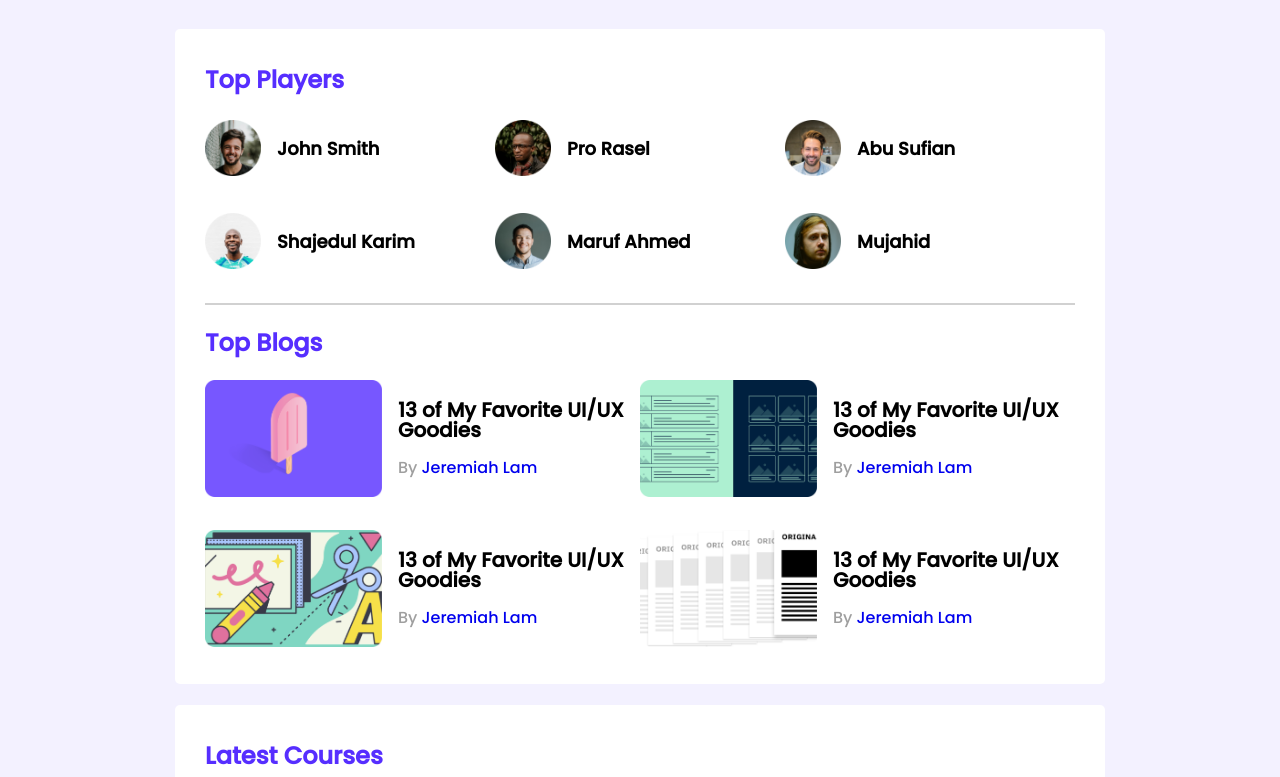
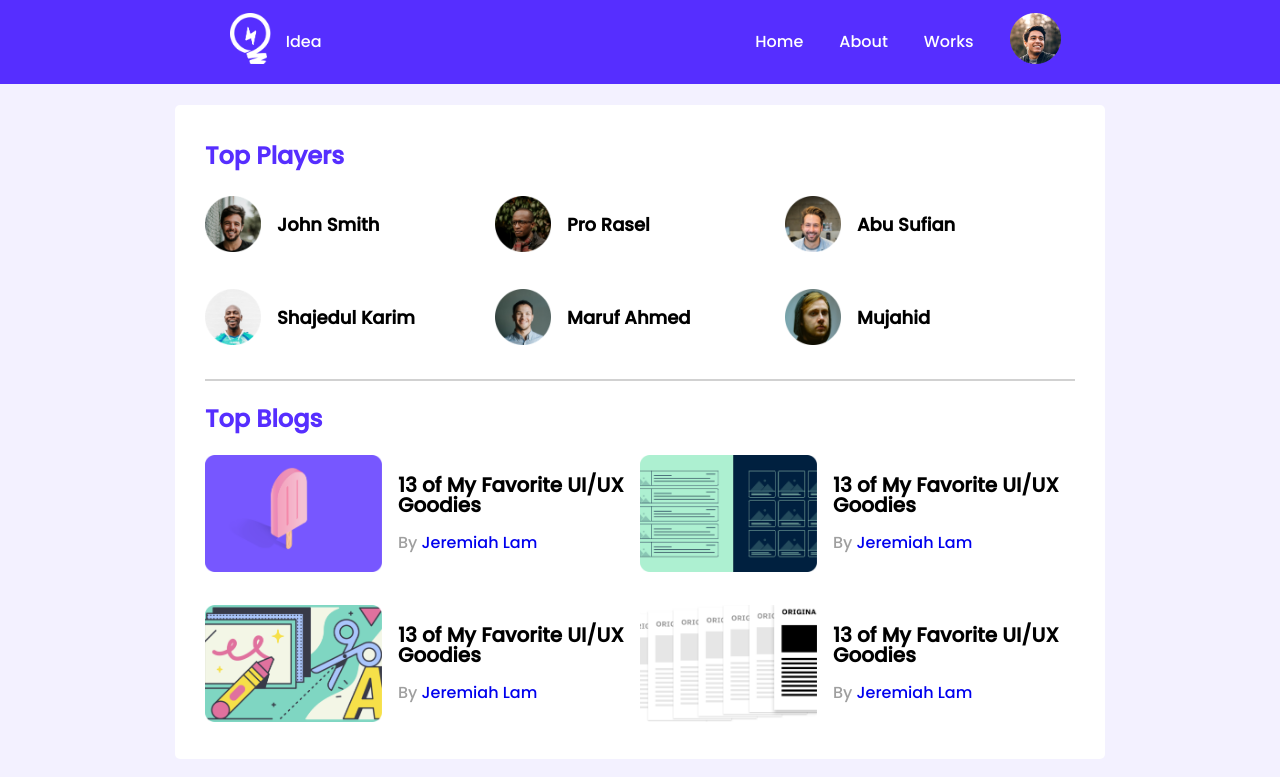
Before and after one commit to fayjulislam/leader-board-css3, a plain HTML site: page index.html in a window 1280 px wide. Shown: the top 777 px of the page. Drawn offline with Linux system fonts and the light colour scheme.

Commit message:
header added

```diff
--- a/index.html
+++ b/index.html
@@ -13,6 +13,29 @@
 </head>
 
 <body>
+    <!-- navbar starting -->
+    <header>
+        <nav class="navbar">
+            <div class="left-nav-items">
+                <div class="logo">
+                    <img src="images/icons/logo.png" alt="">
+                </div>
+                <div class="logo-text">
+                    <p>Idea</p>
+                </div>
+            </div>
+            <div class="right-nav-items">
+                <ul class="menu-items">
+                    <li><a href="">Home</a></li>
+                    <li><a href="">About</a></li>
+                    <li><a href="">Works</a></li>
+                </ul>
+                <div class="profile-image">
+                    <img src="images/icons/profile.png" alt="">
+                </div>
+            </div>
+        </nav>
+    </header>
     <!-- Top players section start -->
     <main>
         <section class="container">
--- a/styles/style.css
+++ b/styles/style.css
@@ -3,6 +3,7 @@
 
 /* common styles and utilities starts*/
 body{
+    margin: 0;
     font-family: 'Poppins', sans-serif;
     background-color: #F3F1FF;;
 }
@@ -14,7 +15,51 @@ main{
 h3{
     font-size: 18px;
 }
+
+/*-----------------------
+          header styles
+----------------------------*/
 /* common styles and utilities end */
+.navbar{
+    background-color: #562EFF;
+    width: 100%;
+    display: flex;
+    justify-content: space-between;
+}
+.logo img{
+    width: 40.42px;
+    height: 51px;
+}
+.logo-text{
+    color: white;
+    margin-left: 15px;
+}
+.left-nav-items {
+    display: flex;
+    padding-top: 1%;
+    padding-bottom: 1%;
+    padding-left: 18%;
+}
+.right-nav-items{
+    display: flex;
+    padding-top: 1%;
+    padding-bottom: 1%;
+    padding-right: 18%;
+    justify-content: space-between;
+}
+.menu-items {
+    display: flex;
+    list-style: none;
+}
+.menu-items a{
+    text-decoration: none;
+    padding-right: 36px;
+    color: white;
+}
+.profile-image {
+    width: 40px;
+    height: 51px;
+}
 .container{
     background-color: #FFFFFF;
     width: 870px;
@@ -111,6 +156,7 @@ hr{
     font-size: 14px;
     align-items: center;
     justify-content: space-between;
+    padding-right: 20px;
  }
  .filled-color{
     color: #FFC014;
```
